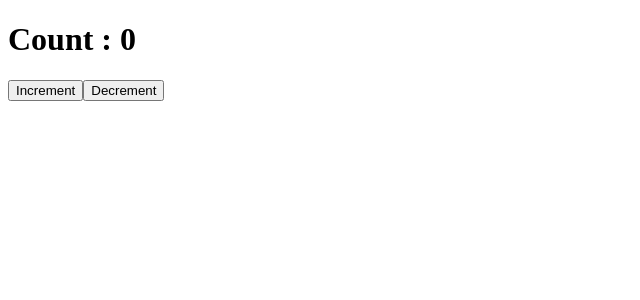
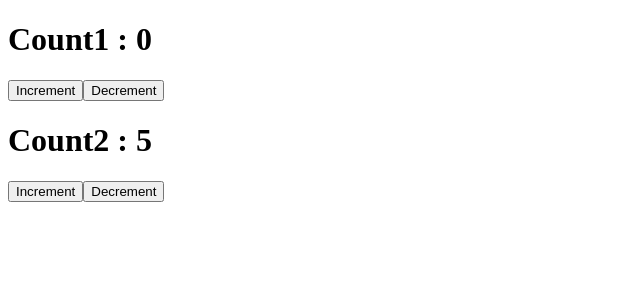
Before and after one commit to Noyon-Tech-Solution/000-React-js-Repository-000, a React (Vite) app in the folder My-React-App/: page / in a window 1280 px wide. Shown: the top 300 px of the page, without its empty margins (0-640 px from the left). Built offline with nearby package versions, Linux system fonts and the light colour scheme.

Commit message:
noyon-js

```diff
--- a/My-React-App/src/React_Hooks/React_Hooks.jsx
+++ b/My-React-App/src/React_Hooks/React_Hooks.jsx
@@ -11,6 +11,7 @@ import React from "react";
 //! import UseRef from "./UseRef_Hooks/UseRef";
 
 import UseReducer from "./UseReducer_Hooks/UseReducer";
+// import ComplexReducer from "./UseReducer_Hooks/ComplexReducer";
 
 export default function App2() {
   return (
@@ -38,6 +39,8 @@ export default function App2() {
 
       {/* 08 How to use useReducer() Hooks on React js */}
       <UseReducer />
+      {/* <ComplexReducer /> */}
+
     </div>
   );
 }
--- a/My-React-App/src/React_Hooks/UseReducer_Hooks/UseReducer.jsx
+++ b/My-React-App/src/React_Hooks/UseReducer_Hooks/UseReducer.jsx
@@ -1,6 +1,37 @@
 import React, { useReducer } from "react";
 
-const initialState = 0;
+// const initialState = 0;
+// const reducer = (state, action) => {
+//   switch (action) {
+//     case "increment":
+//       return state + 1;
+//     case "decrement":
+//       return state - 1;
+//     default:
+//       return state;
+//   }
+// };
+
+// export default function UseReducer() {
+//   const [count, dispatch] = useReducer(reducer, initialState);
+
+//   return (
+//     <div>
+//       <h1>Count : {count}</h1>
+//       <button onClick={() => dispatch("increment")}>Increment</button>
+//       <button onClick={() => dispatch("decrement")}>Decrement</button>
+//     </div>
+//   );
+// }
+
+
+/* 08 How to use useReducer() Hooks on React js */
+
+
+
+const initialState1 = 0;
+const initialState2 = 5;
+
 const reducer = (state, action) => {
   switch (action) {
     case "increment":
@@ -13,13 +44,22 @@ const reducer = (state, action) => {
 };
 
 export default function UseReducer() {
-  const [count, dispatch] = useReducer(reducer, initialState);
+  const [count1, dispatch1] = useReducer(reducer, initialState1);
+  const [count2, dispatch2] = useReducer(reducer, initialState2);
 
   return (
+    <>
     <div>
-      <h1>Count : {count}</h1>
-      <button onClick={() => dispatch("increment")}>Increment</button>
-      <button onClick={() => dispatch("decrement")}>Decrement</button>
+      <h1>Count1 : {count1}</h1>
+      <button onClick={() => dispatch1("increment")}>Increment</button>
+      <button onClick={() => dispatch1("decrement")}>Decrement</button>
     </div>
+
+    <div>
+      <h1>Count2 : {count2}</h1>
+      <button onClick={() => dispatch2("increment")}>Increment</button>
+      <button onClick={() => dispatch2("decrement")}>Decrement</button>
+    </div>
+    </>
   );
 }
```
Also changed, not shown: My-React-App/src/React_Hooks/UseReducer_Hooks/ComplexReducer.jsx (added, +51 -0 lines).
